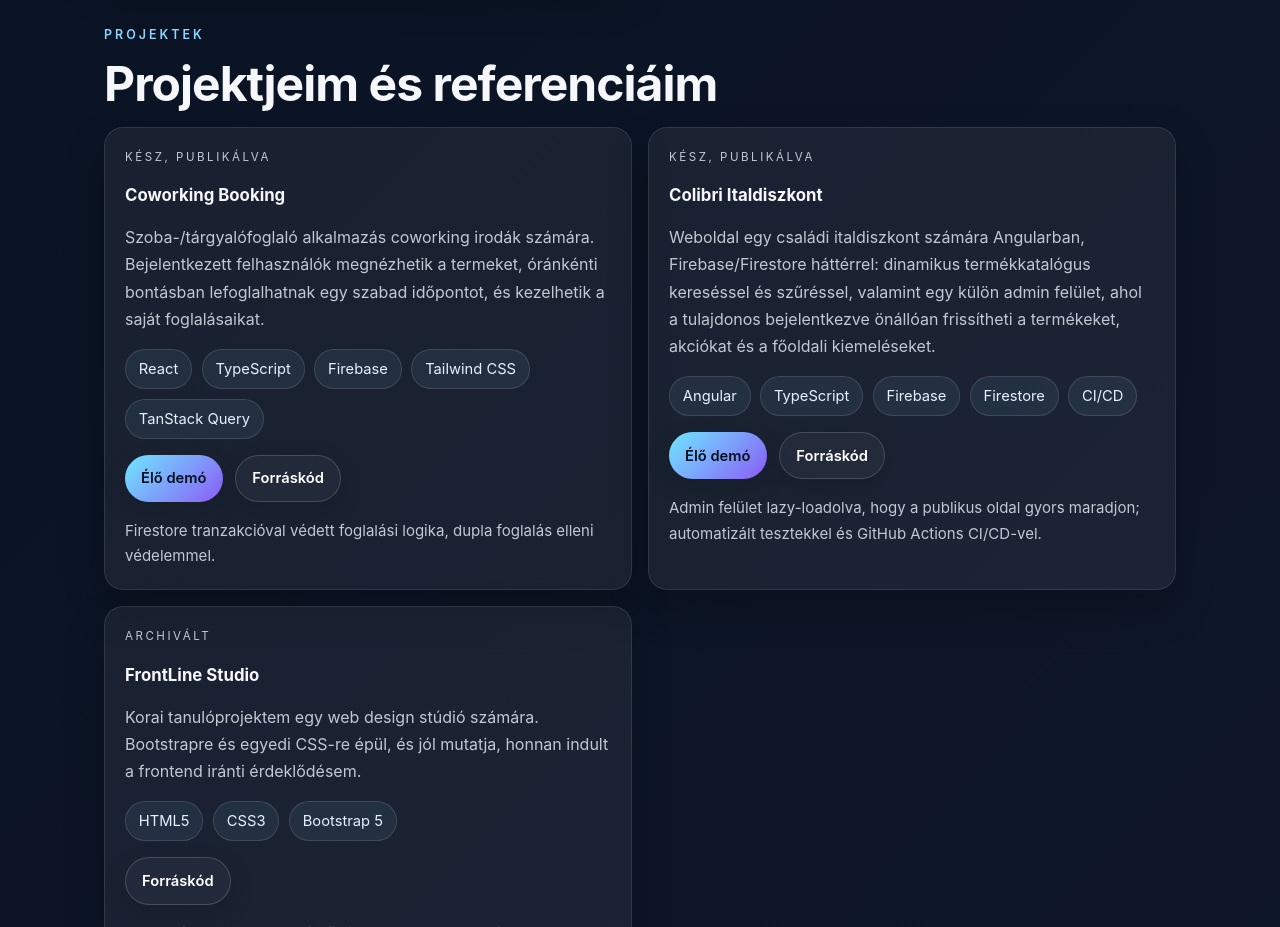
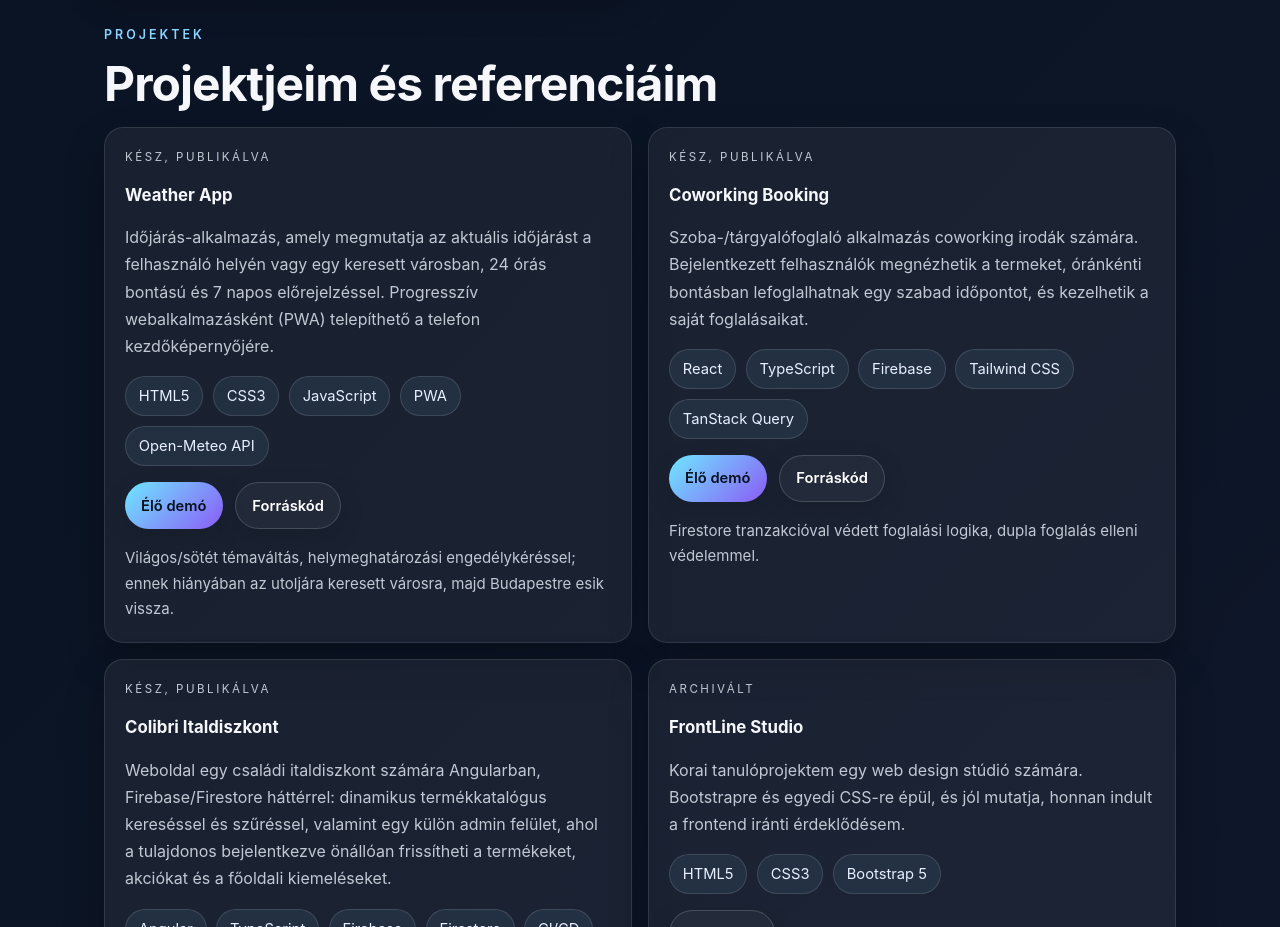
Before and after one commit to nmthmate/portfolio, an Angular app: page / in a window 1280 px wide. Shown: the part 1900-2827 px from the top of the page. Built offline with nearby package versions, Linux system fonts and the light colour scheme.

Commit message:
Add Weather App to portfolio projects

```diff
--- a/src/app/app.ts
+++ b/src/app/app.ts
@@ -67,6 +67,15 @@ export class App {
   ];
   readonly projects: Project[] = [
     {
+      title: 'Weather App',
+      description: 'Időjárás-alkalmazás, amely megmutatja az aktuális időjárást a felhasználó helyén vagy egy keresett városban, 24 órás bontású és 7 napos előrejelzéssel. Progresszív webalkalmazásként (PWA) telepíthető a telefon kezdőképernyőjére.',
+      status: 'Kész, publikálva',
+      technologies: ['HTML5', 'CSS3', 'JavaScript', 'PWA', 'Open-Meteo API'],
+      repoUrl: 'https://github.com/nmthmate/weather-app',
+      liveUrl: 'https://nmthmate.github.io/weather-app/',
+      note: 'Világos/sötét témaváltás, helymeghatározási engedélykéréssel; ennek hiányában az utoljára keresett városra, majd Budapestre esik vissza.'
+    },
+    {
       title: 'Coworking Booking',
       description: 'Szoba-/tárgyalófoglaló alkalmazás coworking irodák számára. Bejelentkezett felhasználók megnézhetik a termeket, óránkénti bontásban lefoglalhatnak egy szabad időpontot, és kezelhetik a saját foglalásaikat.',
       status: 'Kész, publikálva',
```
